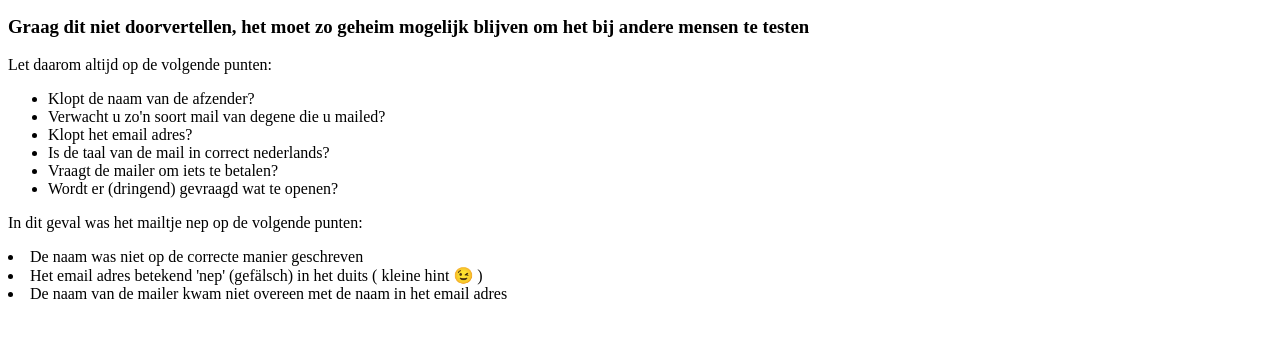
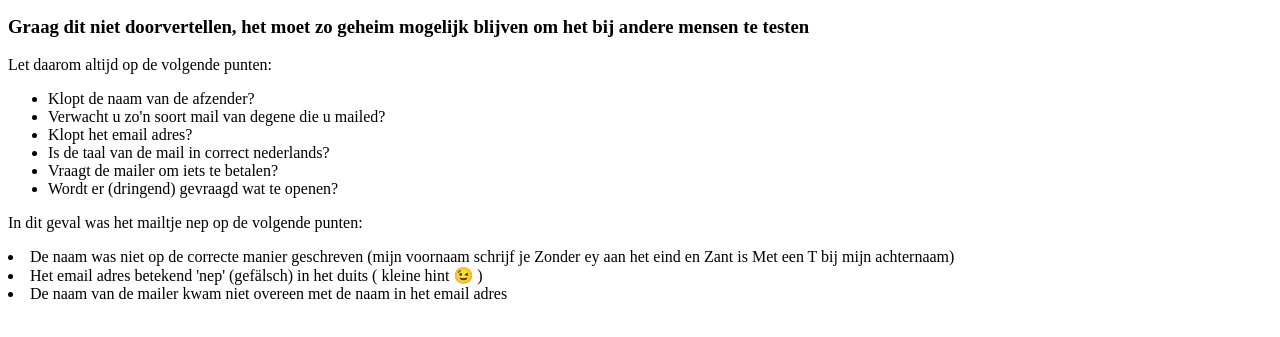
Before and after one commit to davysvland/davysvland.github.io, a plain HTML site: page index.html in a window 1280 px wide. Shown: the part 127-464 px from the top of the page. Drawn offline with Linux system fonts and the light colour scheme.

Commit message:
Update index.html

```diff
--- a/index.html
+++ b/index.html
@@ -29,7 +29,7 @@ ul.b {
 </ul>
 
 <p>In dit geval was het mailtje nep op de volgende punten:</p>
-<li>De naam was niet op de correcte manier geschreven</li>
+<li>De naam was niet op de correcte manier geschreven (mijn voornaam schrijf je Zonder ey aan het eind en Zant is Met een T bij mijn achternaam)</li>
 <li>Het email adres betekend 'nep' (gefälsch) in het duits ( kleine hint &#128521; )</li>
 <li>De naam van de mailer kwam niet overeen met de naam in het email adres</li>
 
```
